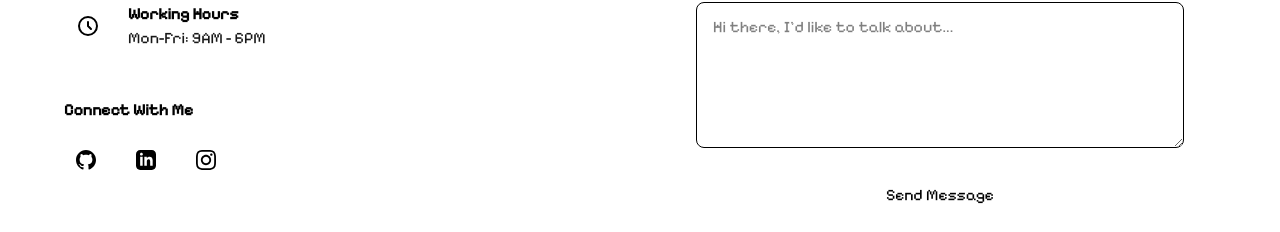
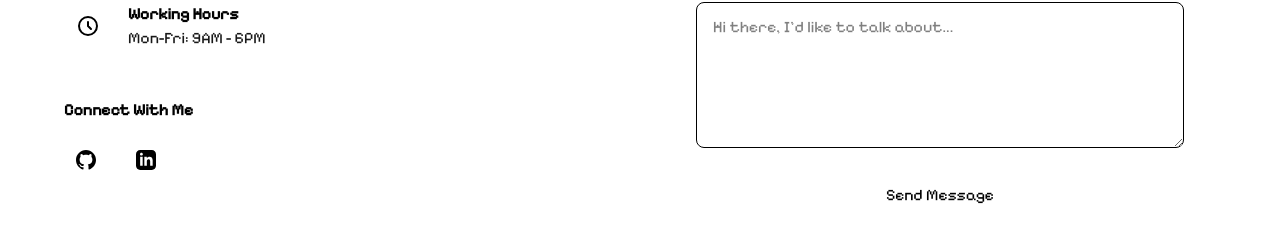
Before and after one commit to SaiAryan1784/portfolio-sai, a Next.js app: page / in a window 1280 px wide. Shown: the part 4230-4462 px from the top of the page. Built offline with nearby package versions, Linux system fonts and the light colour scheme.

Commit message:
Contact links added

```diff
--- a/app/(sections)/Contact.tsx
+++ b/app/(sections)/Contact.tsx
@@ -171,7 +171,8 @@
                 <h3 className='font-semibold mb-4'>Connect With Me</h3>
                 <div className='flex space-x-4'>
                   <motion.a
-                    href="#"
+                    href="https://github.com/SaiAryan1784"
+                    target='_blank'
                     className='bg-primary text-secondary p-3 rounded-full'
                     whileHover={{ y: -5, scale: 1.1 }}
                     transition={{ type: 'spring', stiffness: 300 }}
@@ -181,23 +182,14 @@
                     </svg>
                   </motion.a>
                   <motion.a
-                    href="#"
+                    href="https://www.linkedin.com/in/saiaryangoswami/"
+                    target='_blank'
                     className='bg-primary text-secondary p-3 rounded-full'
                     whileHover={{ y: -5, scale: 1.1 }}
                     transition={{ type: 'spring', stiffness: 300 }}
                   >
                     <svg xmlns="http://www.w3.org/2000/svg" className="h-5 w-5" fill="currentColor" viewBox="0 0 24 24">
                       <path d="M19 0h-14c-2.761 0-5 2.239-5 5v14c0 2.761 2.239 5 5 5h14c2.762 0 5-2.239 5-5v-14c0-2.761-2.238-5-5-5zm-11 19h-3v-11h3v11zm-1.5-12.268c-.966 0-1.75-.79-1.75-1.764s.784-1.764 1.75-1.764 1.75.79 1.75 1.764-.783 1.764-1.75 1.764zm13.5 12.268h-3v-5.604c0-3.368-4-3.113-4 0v5.604h-3v-11h3v1.765c1.396-2.586 7-2.777 7 2.476v6.759z"/>
-                    </svg>
-                  </motion.a>
-                  <motion.a
-                    href="#"
-                    className='bg-primary text-secondary p-3 rounded-full'
-                    whileHover={{ y: -5, scale: 1.1 }}
-                    transition={{ type: 'spring', stiffness: 300 }}
-                  >
-                    <svg xmlns="http://www.w3.org/2000/svg" className="h-5 w-5" fill="currentColor" viewBox="0 0 24 24">
-                      <path d="M12 2.163c3.204 0 3.584.012 4.85.07 3.252.148 4.771 1.691 4.919 4.919.058 1.265.069 1.645.069 4.849 0 3.205-.012 3.584-.069 4.849-.149 3.225-1.664 4.771-4.919 4.919-1.266.058-1.644.07-4.85.07-3.204 0-3.584-.012-4.849-.07-3.26-.149-4.771-1.699-4.919-4.92-.058-1.265-.07-1.644-.07-4.849 0-3.204.013-3.583.07-4.849.149-3.227 1.664-4.771 4.919-4.919 1.266-.057 1.645-.069 4.849-.069zm0-2.163c-3.259 0-3.667.014-4.947.072-4.358.2-6.78 2.618-6.98 6.98-.059 1.281-.073 1.689-.073 4.948 0 3.259.014 3.668.072 4.948.2 4.358 2.618 6.78 6.98 6.98 1.281.058 1.689.072 4.948.072 3.259 0 3.668-.014 4.948-.072 4.354-.2 6.782-2.618 6.979-6.98.059-1.28.073-1.689.073-4.948 0-3.259-.014-3.667-.072-4.947-.196-4.354-2.617-6.78-6.979-6.98-1.281-.059-1.69-.073-4.949-.073zm0 5.838c-3.403 0-6.162 2.759-6.162 6.162s2.759 6.163 6.162 6.163 6.162-2.759 6.162-6.163c0-3.403-2.759-6.162-6.162-6.162zm0 10.162c-2.209 0-4-1.79-4-4 0-2.209 1.791-4 4-4s4 1.791 4 4c0 2.21-1.791 4-4 4zm6.406-11.845c-.796 0-1.441.645-1.441 1.44s.645 1.44 1.441 1.44c.795 0 1.439-.645 1.439-1.44s-.644-1.44-1.439-1.44z"/>
                     </svg>
                   </motion.a>
                 </div>
```
